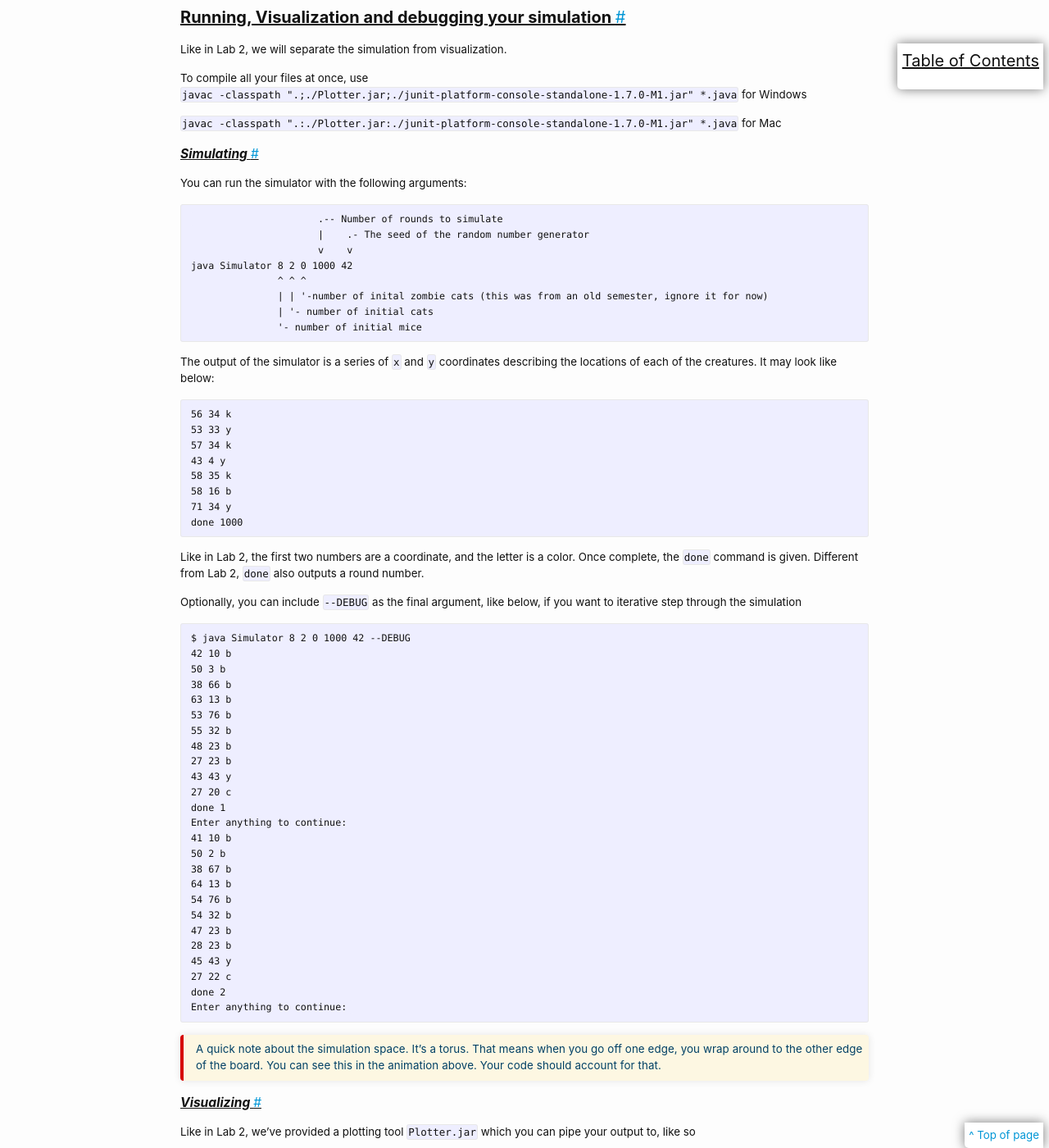
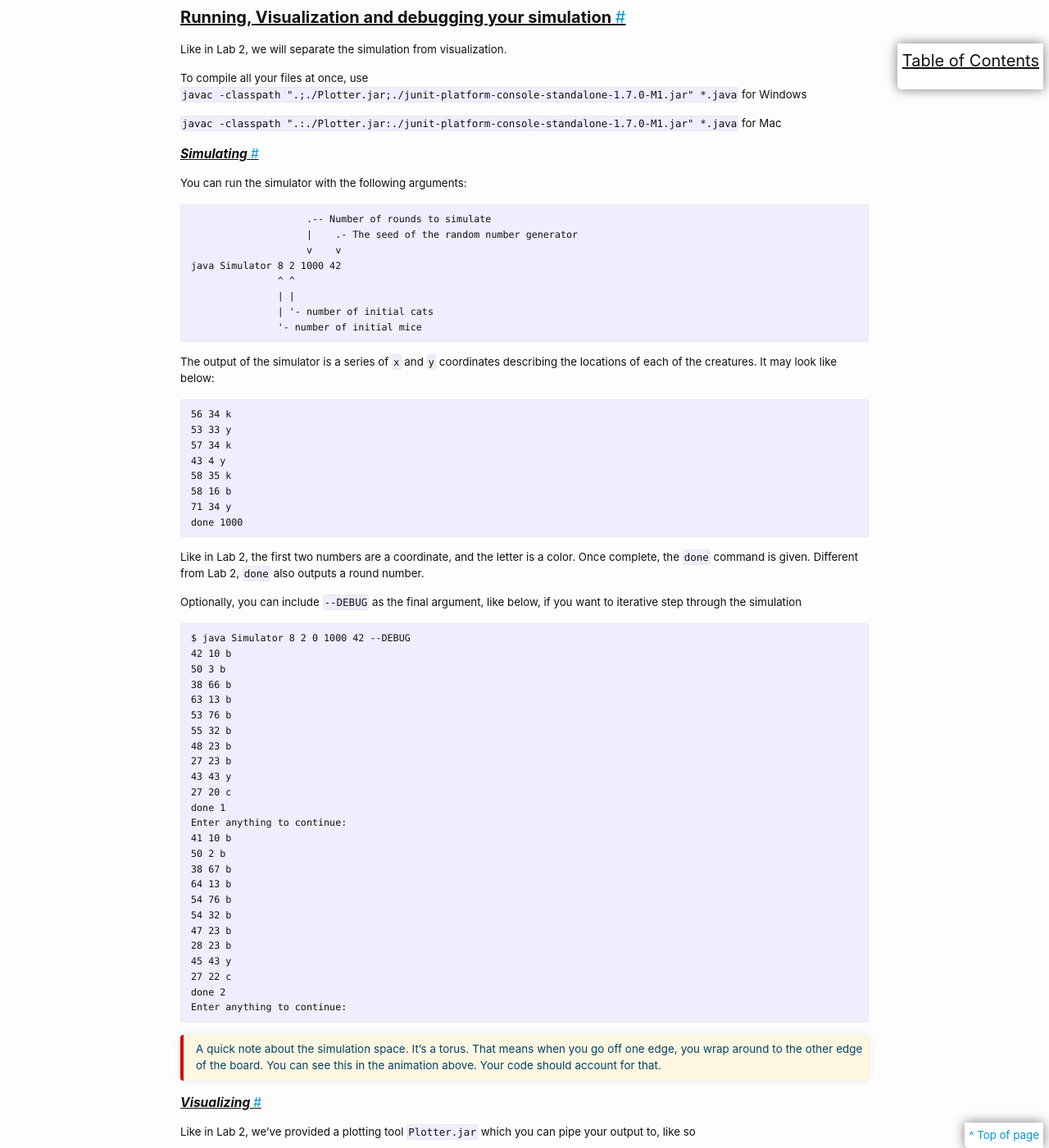
Before and after one commit to cs2113-f24/cs2113-f24.github.io, a Jekyll site: the page built from projects/project-1.md, in a window 1280 px wide and 1400 px high, scrolled down 2545 px. Shown: the whole window at 82% size. Built offline with Jekyll 4.4.1, drawn with Linux system fonts in a browser that asks for light colours; some of the changed text lies outside the part shown.

Commit message:
spring update

````diff
--- a/projects/project-1.md
+++ b/projects/project-1.md
@@ -139,12 +139,12 @@ To compile all your files at once, use
 You can run the simulator with the following arguments:
 
 ```
-                      .-- Number of rounds to simulate
-                      |    .- The seed of the random number generator
-                      v    v
-java Simulator 8 2 0 1000 42
-               ^ ^ ^
-               | | '-number of inital zombie cats (this was from an old semester, ignore it for now)
+                    .-- Number of rounds to simulate
+                    |    .- The seed of the random number generator
+                    v    v
+java Simulator 8 2 1000 42
+               ^ ^
+               | |
                | '- number of initial cats
                '- number of initial mice
 ```
````
Also changed, not shown: other parts of projects/project-1.md (+1 -1 lines).
